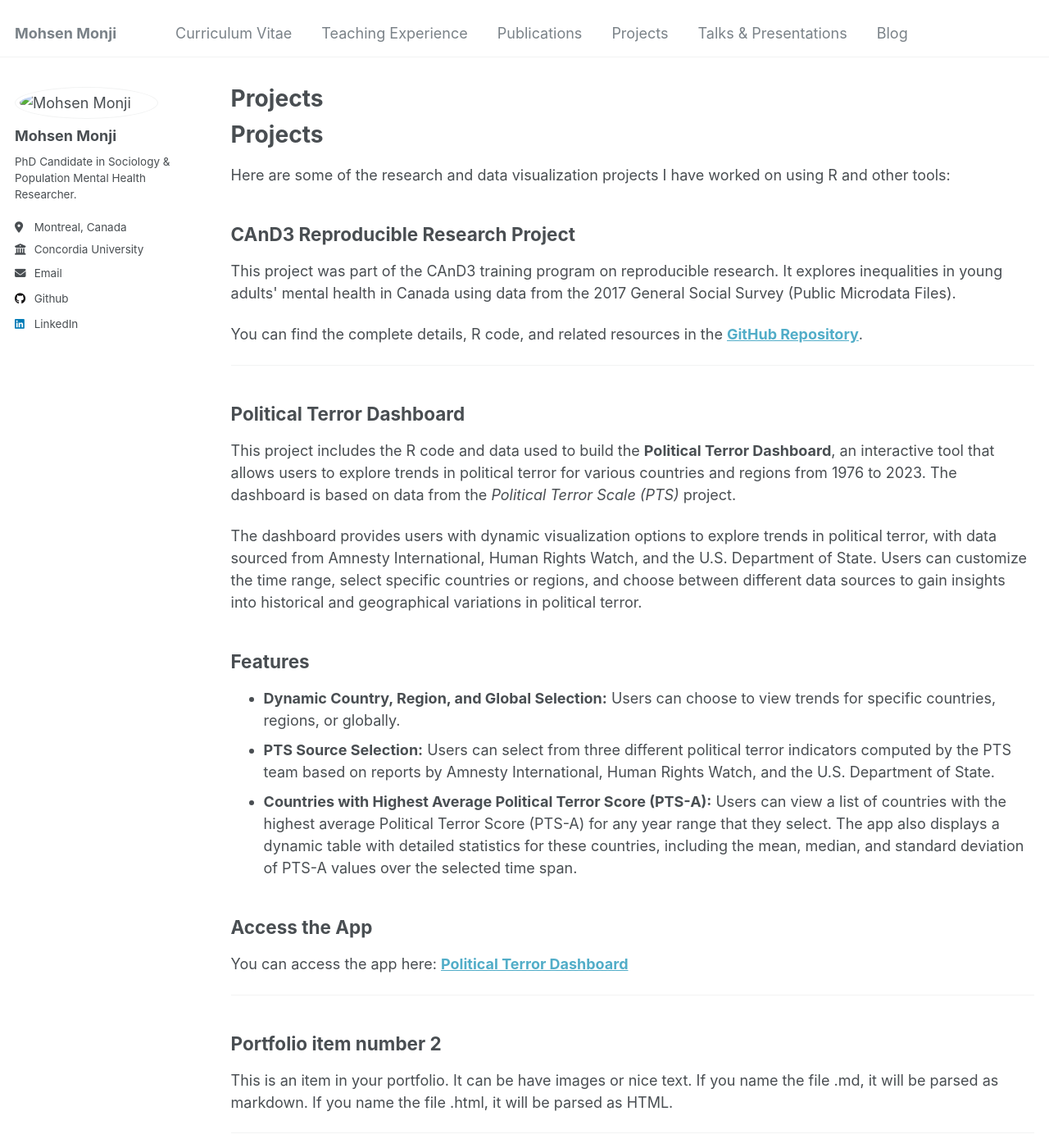
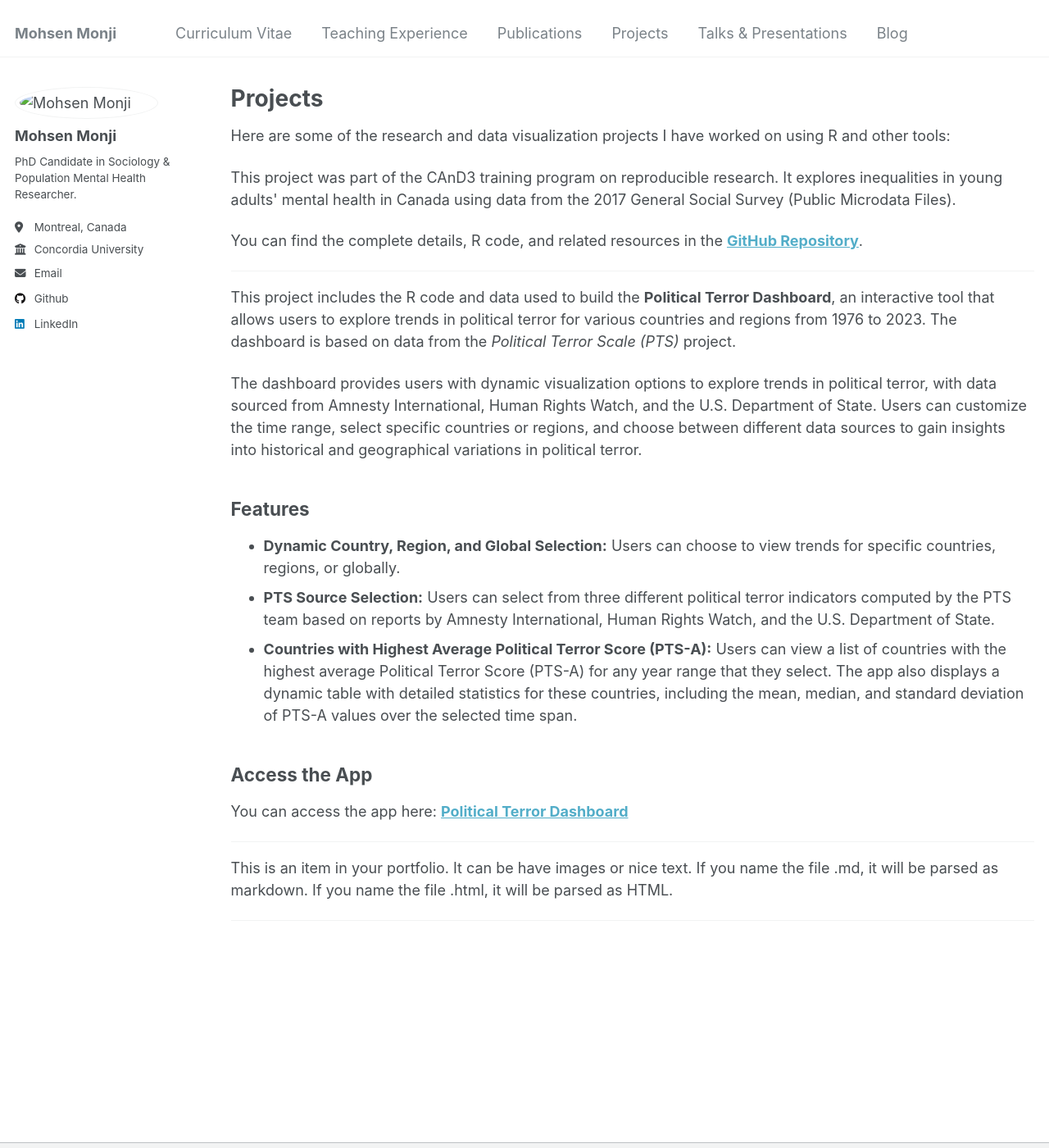
Before and after one commit to Mohsnmonji/mohsnmonji.github.io, a Jekyll site: the page built from _pages/portfolio.html, in a window 1280 px wide and 1400 px high. Shown: the whole window at 82% size. Built offline with Jekyll 4.4.1, drawn with Linux system fonts in a browser that asks for light colours.

Commit message:
Update portfolio.html

```diff
--- a/_pages/portfolio.html
+++ b/_pages/portfolio.html
@@ -7,12 +7,10 @@ author_profile: true
 
 {% include base_path %}
 
-<h1>Projects</h1>
 <p>Here are some of the research and data visualization projects I have worked on using R and other tools:</p>
 
 {% for post in site.portfolio %}
   <div class="project-item">
-    <h2>{{ post.title }}</h2>
     {{ post.content | markdownify }}
     {% if post.paperurl %}
       <p><a href="{{ post.paperurl }}" target="_blank">GitHub Repository</a></p>
```
